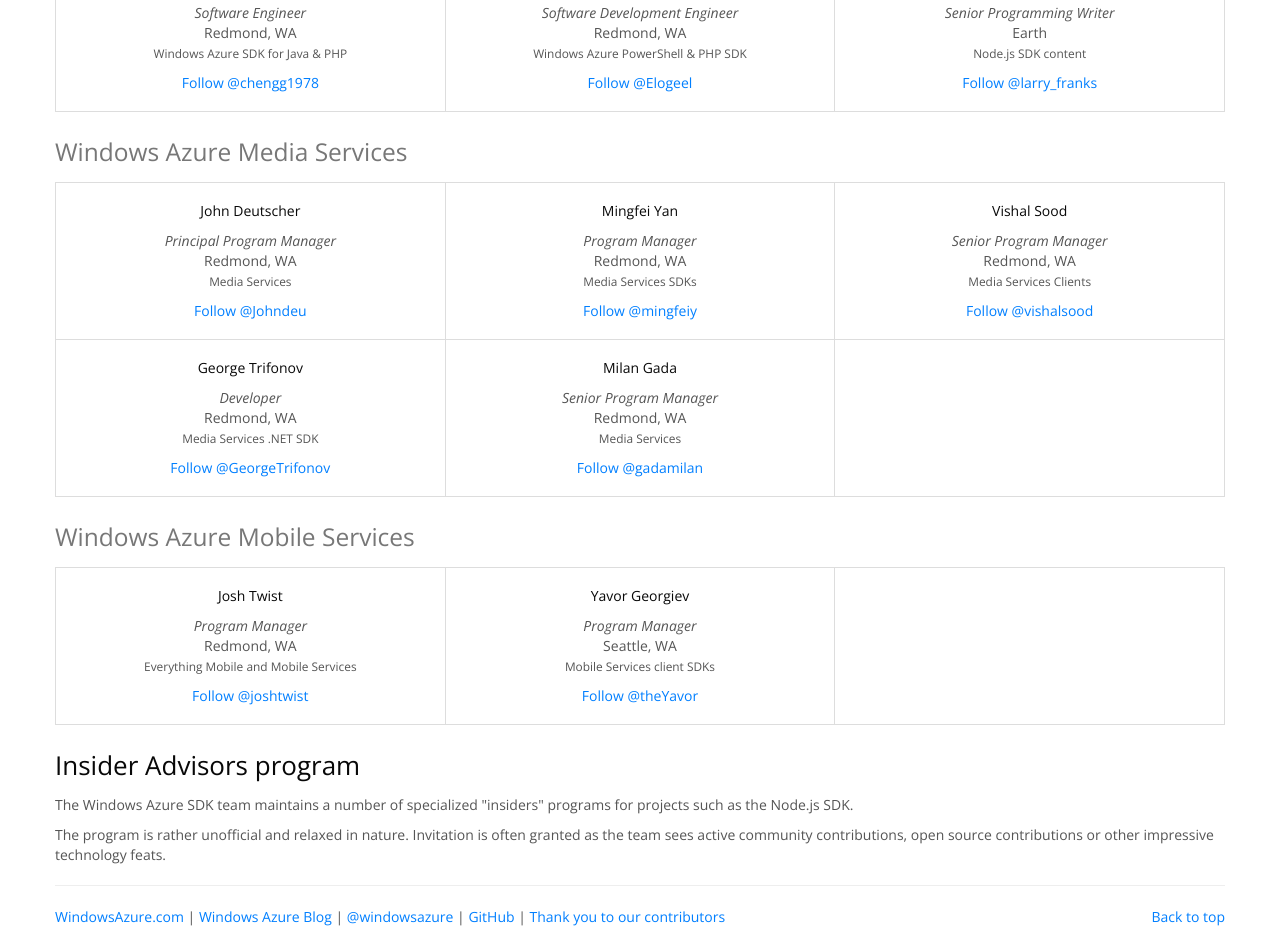
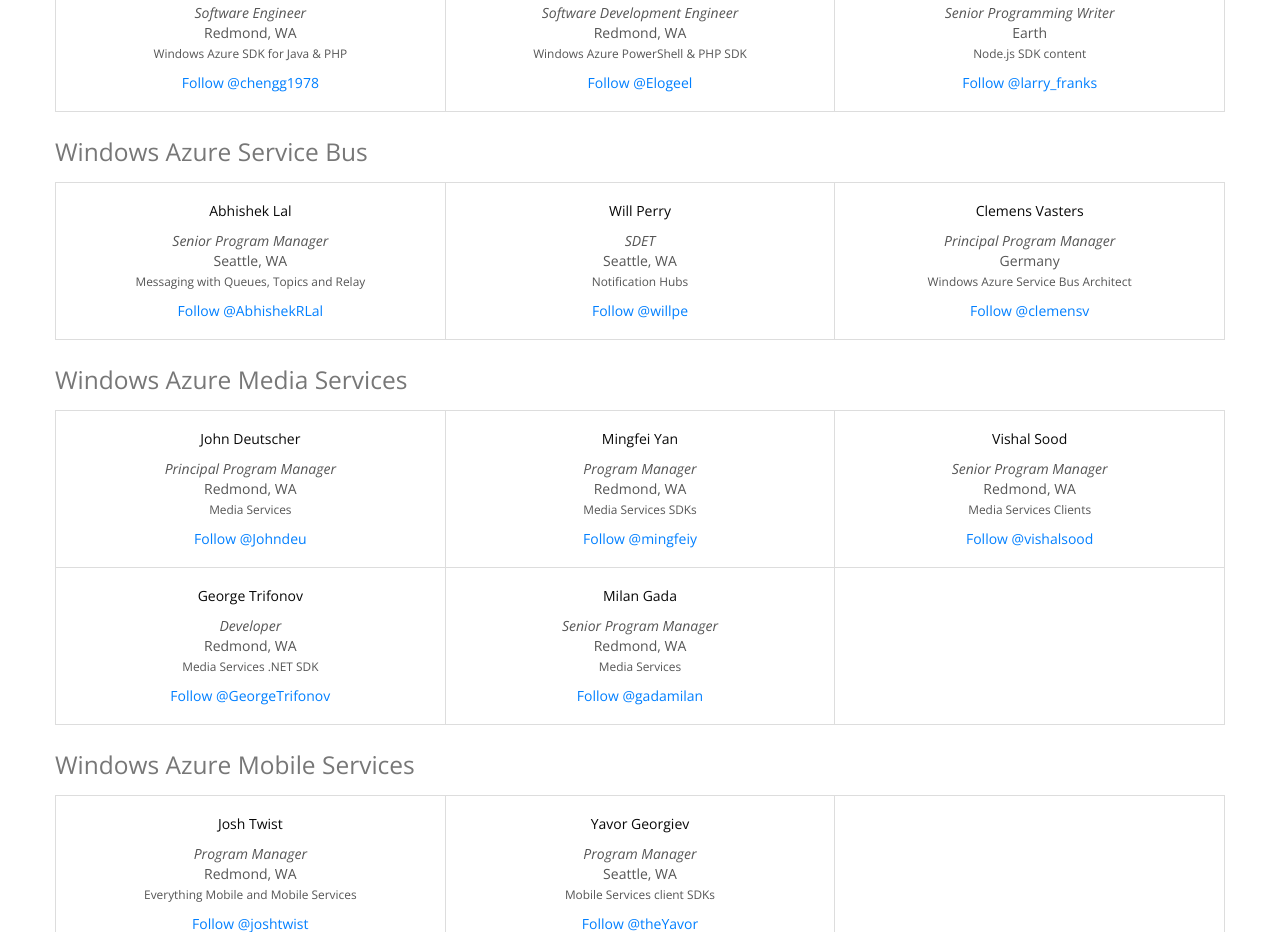
Before and after one commit to WindowsAzure/windowsazure.github.io, a plain HTML site: page contact.html in a window 1280 px wide. Shown: the part 1212-2144 px from the top of the page. Drawn offline with nearby package versions, Linux system fonts and the light colour scheme.

Commit message:
Updating contact cards

```diff
--- a/contact.html
+++ b/contact.html
@@ -248,6 +248,47 @@
         </tbody>
         </table>
 
+        <h3>Windows Azure Service Bus</h3>
+        <table class="table table-bordered twitter-cards">
+        <tbody>
+        <tr>
+            <td>
+                <h4>Abhishek Lal</h4>
+                <p><em>Senior Program Manager</em><br />
+                    Seattle, WA<br />
+                    <small>Messaging with Queues, Topics and Relay</small></p>
+                <p><a
+                    href="https://twitter.com/AbhishekRLal"
+                    class="twitter-follow-button"
+                    data-show-count="false">Follow @AbhishekRLal</a>
+                </p>
+            </td>
+            <td>
+                <h4>Will Perry</h4>
+                <p><em>SDET</em><br />
+                    Seattle, WA<br />
+                    <small>Notification Hubs</small></p>
+                <p><a
+                    href="https://twitter.com/willpe"
+                    class="twitter-follow-button"
+                    data-show-count="false">Follow @willpe</a>
+                </p>
+            </td>
+            <td>
+                <h4>Clemens Vasters</h4>
+                <p><em>Principal Program Manager</em><br />
+                    Germany<br />
+                    <small>Windows Azure Service Bus Architect</small></p>
+                <p><a
+                    href="https://twitter.com/clemensv"
+                    class="twitter-follow-button"
+                    data-show-count="false">Follow @clemensv</a>
+                </p>
+            </td>
+        </tr>
+        </tbody>
+        </table>
+
         <h3>Windows Azure Media Services</h3>
         <table class="table table-bordered twitter-cards">
         <tbody>
@@ -345,6 +386,35 @@
         </tbody>
         </table>
 
+        <!--
+        <h3>Windows Azure Executives</h3>
+        <table class="table table-bordered twitter-cards">
+        <tbody>
+        <tr>
+            <td>
+                <h4>Scott Guthrie</h4>
+                <p><em>Corporate Vice President, Program Management</em></p>
+                <p><a
+                    href="https://twitter.com/scottgu"
+                    class="twitter-follow-button"
+                    data-show-count="false">Follow @scottgu</a>
+                </p>
+            </td>
+            <td>
+                <h4>Jason Zander</h4>
+                <p><em>Corporate Vice President, Development</em></p>
+                <p><a
+                    href="https://twitter.com/jlzander"
+                    class="twitter-follow-button"
+                    data-show-count="false">Follow @jlzander</a>
+                </p>
+            </td>
+            <td></td>
+        </tr>
+        </tbody>
+        </table>
+        -->
+
         <h2 id="advisors">Insider Advisors program</h2>
         <p>The Windows Azure SDK team maintains a number of specialized &quot;insiders&quot;
         programs for projects such as the Node.js SDK.</p>
```
Also changed, not shown: robots.txt.
